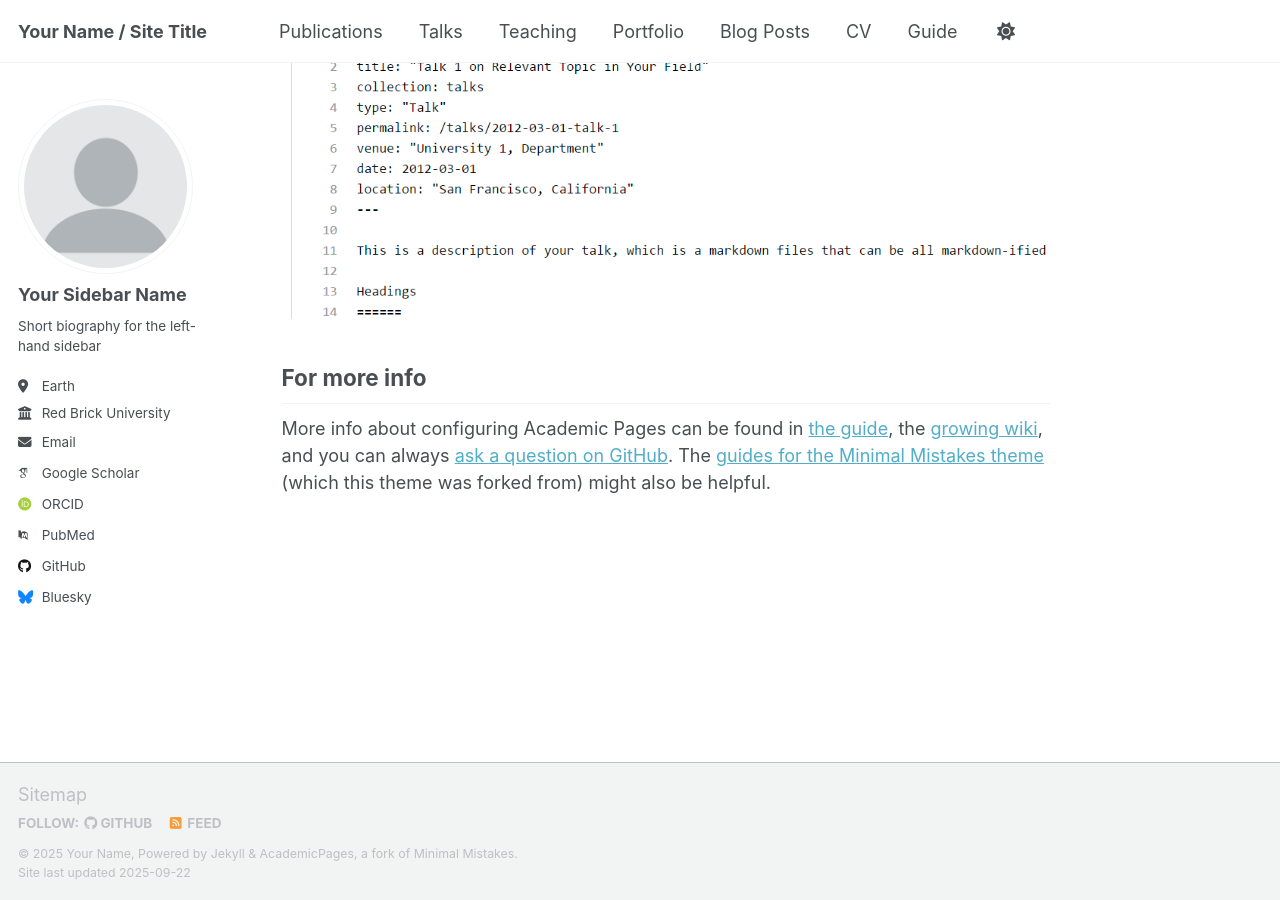
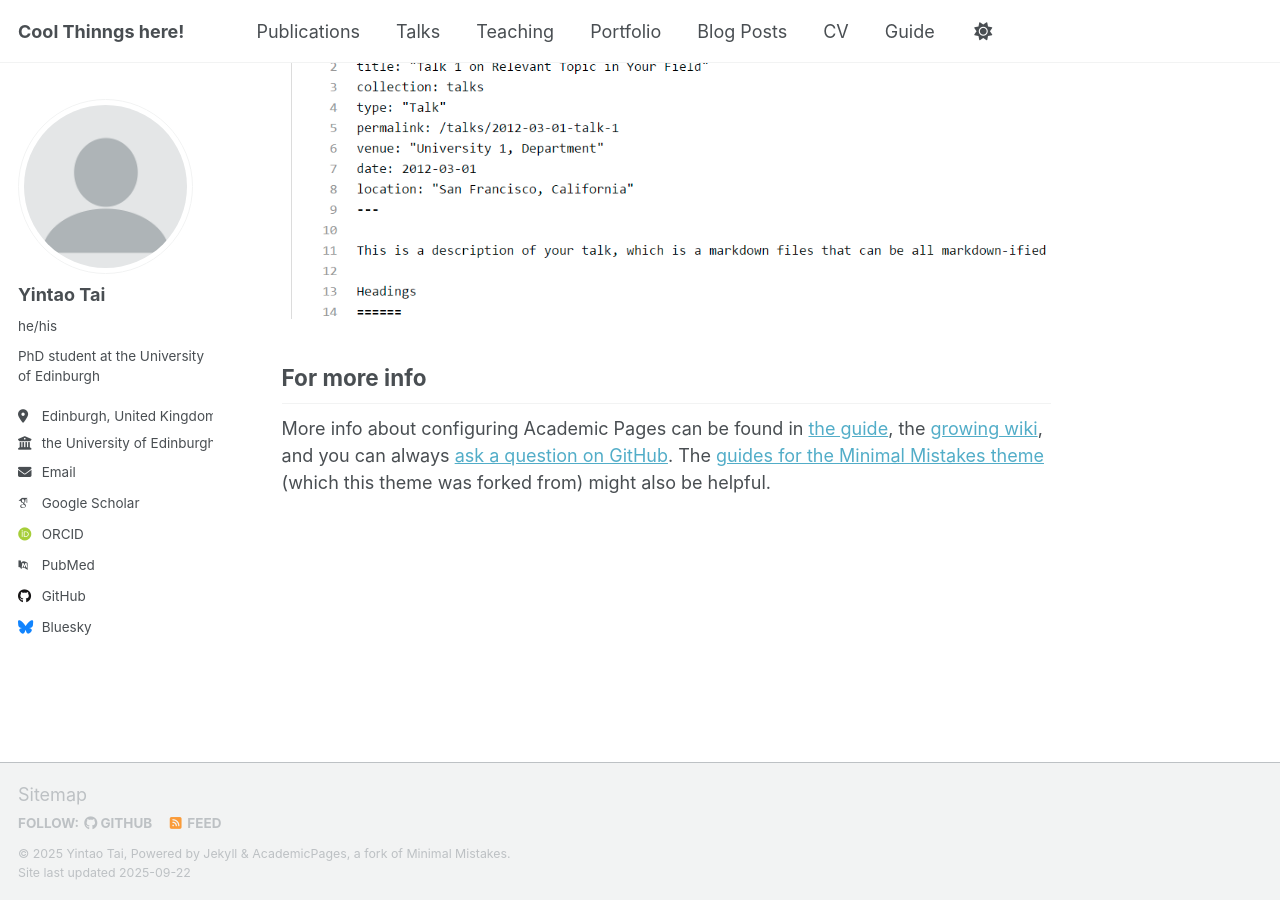
Before and after one commit to TYTTYTTYT/TYTTYTTYT.github.io, a Jekyll site: the page built from _pages/about.md, in a window 1280 px wide and 900 px high, scrolled down 2880 px. Built offline with Jekyll 4.4.1, drawn with Linux system fonts in a browser that asks for light colours; some web fonts are replaced; a script that is not in the unit is left out.

Commit message:
Update _config.yml with only names

```diff
--- a/_config.yml
+++ b/_config.yml
@@ -9,9 +9,9 @@
 # Basic Site Settings
 locale                   : "en-US"
 site_theme               : "default" # Currently available options are "default", "air"
-title                    : "Your Name / Site Title"
+title                    : "Cool Thinngs here!"
 title_separator          : "-"
-name                     : &name "Your Name"
+name                     : &name "Yintao Tai"
 description              : &description "Your Name's academic portfolio"   # Update this with a general description of your site, this is the default if not overridden by a page
 url                      : https://academicpages.github.io # The base hostname & protocol for your site e.g. "https://[your GitHub username].github.io",
                                                            # or if you already have some other page hosted on Github then use "https://[your GitHub username].github.io/[Your Repo Name]"
@@ -24,13 +24,13 @@ repository               : "academicpages/academicpages.github.io"
 author:
   # Biographic information
   avatar           : "profile.png"
-  name             : "Your Sidebar Name"
-  pronouns         : # example: "she/her"
-  bio              : "Short biography for the left-hand sidebar"
-  location         : "Earth"
-  employer         : "Red Brick University"
+  name             : "Yintao Tai"
+  pronouns         : "he/his" # example: "she/her"
+  bio              : "PhD student at the University of Edinburgh"
+  location         : "Edinburgh, United Kingdom"
+  employer         : "the University of Edinburgh"
   uri              : # URL
-  email            : "none@example.org"
+  email            : "tai.yintao@gmail.com"
 
   # Academic websites
   academia         : # URL
```
